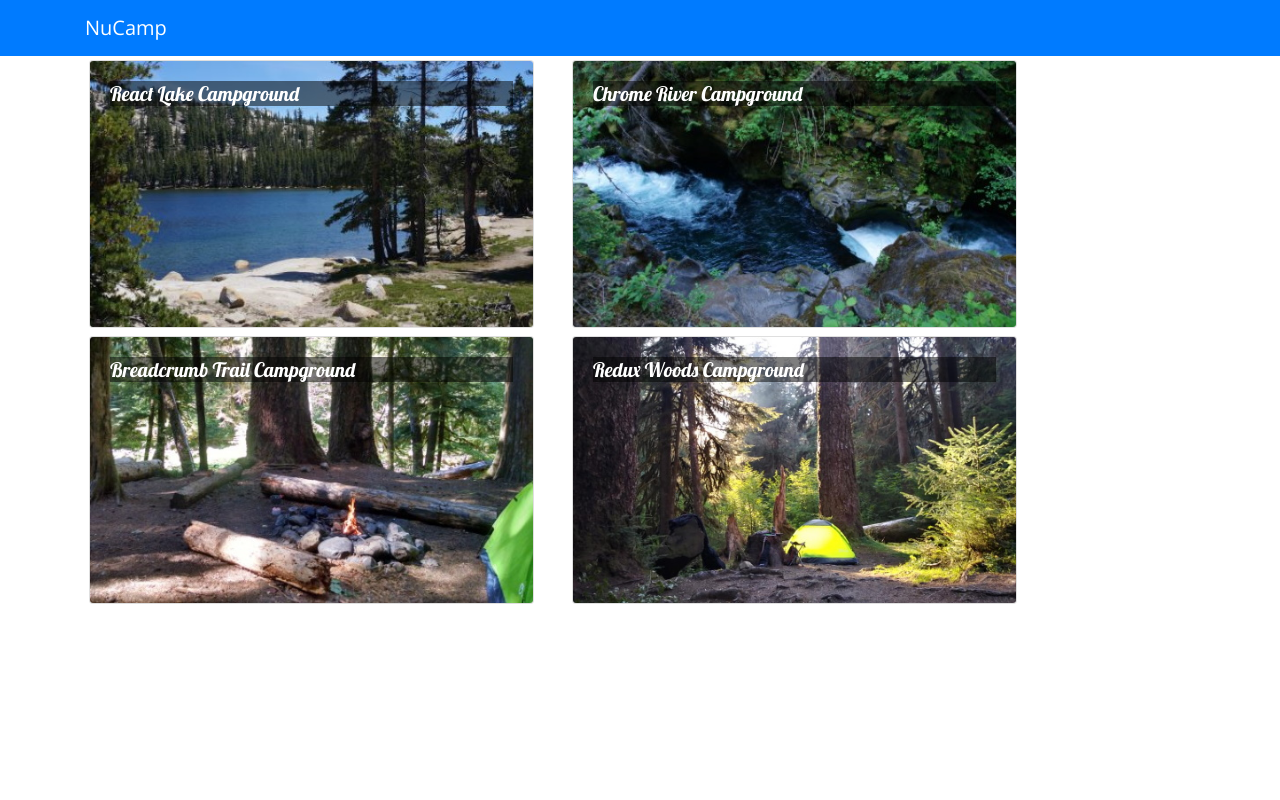
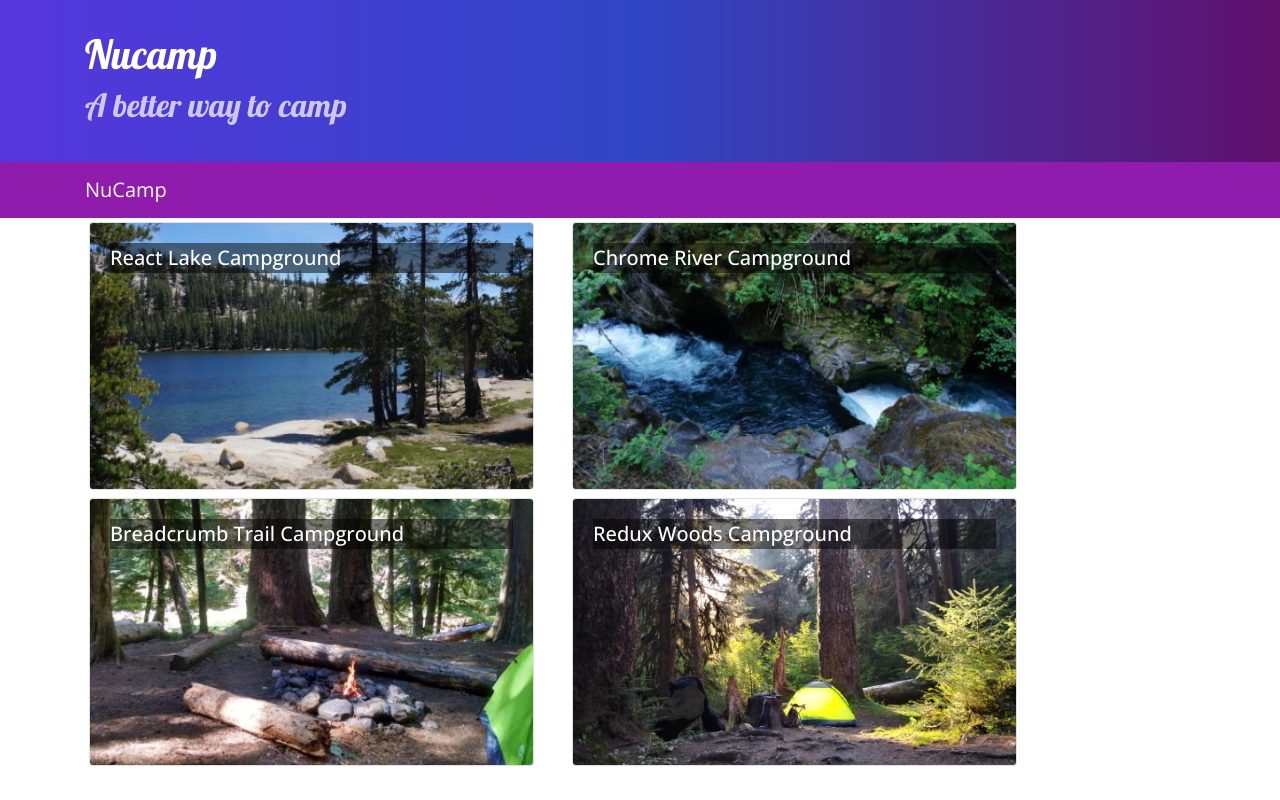
Before and after one commit to mayfiete/nucamp-react, a React (Create React App) app in the folder nucampsite/: page / in a window 1280 px wide. Built offline with nearby package versions, Linux system fonts and the light colour scheme.

Commit message:
feat: checkpoint in Header and Footer exercise

```diff
--- a/nucampsite/package.json
+++ b/nucampsite/package.json
@@ -7,6 +7,8 @@
     "@testing-library/react": "^11.1.0",
     "@testing-library/user-event": "^12.1.10",
     "bootstrap": "4.5.2",
+    "bootstrap-social": "5.1.1",
+    "font-awesome": "4.7.0",
     "node": "^17.0.1",
     "react": "^17.0.2",
     "react-dom": "^17.0.2",
--- a/nucampsite/src/App.css
+++ b/nucampsite/src/App.css
@@ -2,11 +2,49 @@ body {
   font-family: "Open Sans", sans-serif;
 }
 
+h1,
+h2,
+h3,
+.card-body>.card-title {
+  font-family: "Lobster", cursive;
+}
+
 .card-title {
-  font: 500 1.25rem "Lobster", cursive;
+  font-weight: 500;
+  font-size: 1.25rem;
+}
+
+h2 {
+  color: #3046C5;
 }
 
 .card-img-overlay .card-title {
   color: white;
   background-color: rgba(0, 0, 0, 0.5);
 }
+
+.row-content {
+  padding: 50px 0;
+  border-bottom: 1px ridge;
+  min-height: 200px;
+}
+
+.site-footer {
+  background-image: linear-gradient(#CEC8FF, white);
+  padding: 20px 0;
+}
+
+.jumbotron {
+  margin: 0;
+  padding: 30px;
+  background-image: linear-gradient(to right, #5637DD, #3046C5, #60106B);
+  color: white;
+}
+
+.jumbotron h2 {
+  color: #CEC8FF;
+}
+
+.navbar-dark {
+  background-color: #901CAD;
+}
--- /dev/null
+++ b/nucampsite/src/components/HeaderComponent.js
@@ -0,0 +1,30 @@
+
+import React, { Component } from 'react';
+import { Navbar, NavbarBrand, Jumbotron } from 'reactstrap';
+
+class Header extends Component {
+    render() {
+        return (
+            <React.Fragment>
+                <Jumbotron fluid>
+                    <div className="container">
+                        <div className="row">
+                            <div className="col">
+                                <h1> Nucamp </h1>
+                                <h2> A better way to camp </h2>
+                            </div>
+                        </div>
+                    </div>
+                </Jumbotron>
+                <Navbar dark sticky="top">
+                    <div className="container">
+                        <NavbarBrand href="/">NuCamp</NavbarBrand>
+                    </div>
+                </Navbar>
+            </React.Fragment>
+        )
+    }
+}
+
+
+export default Header;
--- a/nucampsite/src/components/MainComponent.js
+++ b/nucampsite/src/components/MainComponent.js
@@ -1,8 +1,8 @@
 
 import React, { Component } from 'react';
-import { Navbar, NavbarBrand } from 'reactstrap';
 import Directory from './DirectoryComponent';
 import CampsiteInfo from './CampsiteInfoComponent';
+import Header from './HeaderComponent';
 import { CAMPSITES } from '../shared/campsites'
 
 
@@ -23,11 +23,7 @@ class Main extends Component {
     render() {
         return (
             <div>
-                <Navbar dark color="primary">
-                    <div className="container">
-                        <NavbarBrand href="/">NuCamp</NavbarBrand>
-                    </div>
-                </Navbar>
+                <Header />
                 <Directory campsites={this.state.campsites} onClick={campsiteId => this.onCampsiteSelect(campsiteId)} />
                 <CampsiteInfo campsite={this.state.campsites.filter(campsite => campsite.id === this.state.selectedCampsite)[0]} />
             </div>
--- a/nucampsite/src/index.js
+++ b/nucampsite/src/index.js
@@ -6,6 +6,8 @@ import reportWebVitals from './reportWebVitals';
 import 'bootstrap/dist/css/bootstrap.min.css';
 import 'typeface-lobster';
 import 'typeface-open-sans'
+import 'font-awesome/css/font-awesome.css';
+import 'bootstrap-social/bootstrap-social.css';
 import App from './App';
 
 ReactDOM.render(
```
Also changed, not shown: 1 other file (tests, documents, lock files or other folders).
